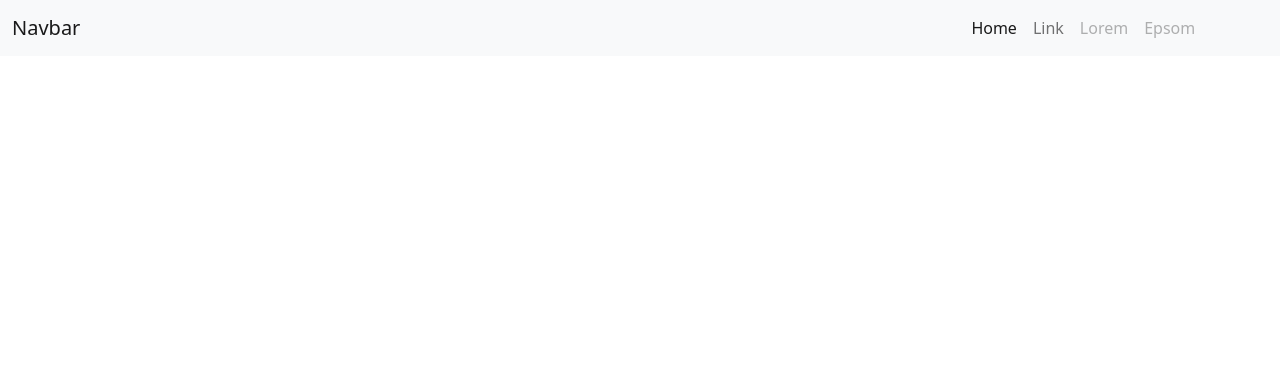
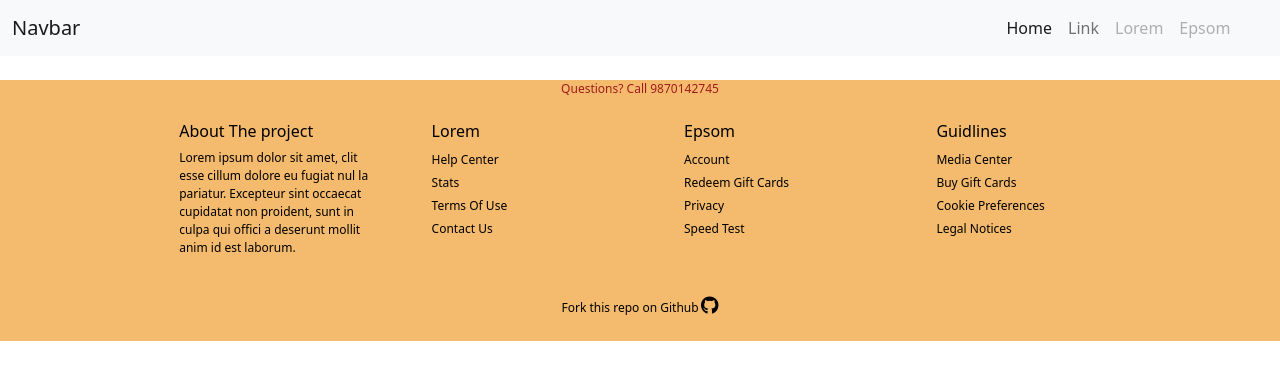
Before and after one commit to deepvashisth/Covid_Tracker, a React (Create React App) app: page / in a window 1280 px wide. Shown: the top 380 px of the page. Built offline with nearby package versions, Linux system fonts and the light colour scheme.

Commit message:
Added Footer

```diff
--- a/public/index.html
+++ b/public/index.html
@@ -13,7 +13,7 @@
     <link rel="manifest" href="%PUBLIC_URL%/manifest.json" />
     <!-- CSS only -->
     <link href="https://cdn.jsdelivr.net/npm/bootstrap@5.0.1/dist/css/bootstrap.min.css" rel="stylesheet" integrity="sha384-+0n0xVW2eSR5OomGNYDnhzAbDsOXxcvSN1TPprVMTNDbiYZCxYbOOl7+AMvyTG2x" crossorigin="anonymous">
-
+    <script src="https://kit.fontawesome.com/d7aa5ae3fe.js" crossorigin="anonymous"></script>
     <title>Covid Tracker</title>
   </head>
   <body>
--- a/src/App.js
+++ b/src/App.js
@@ -1,10 +1,14 @@
 import Navbar from './component/NavigationBar'
 import React from 'react'
+import Footer from './component/Footer'
+
 
 const App = () => {
   return (
     <div>
       <Navbar />
+
+      <Footer />
     </div>
   )
 }
--- /dev/null
+++ b/src/Css/Footer.css
@@ -0,0 +1,53 @@
+/* footer */
+.head {
+  background-color: #f2aa4ccf;
+}
+
+.footer {
+  max-width: 77%;
+  margin: 1.5rem auto;
+  overflow: auto;
+}
+
+.footer,
+.footer a {
+  color: #000;
+  font-size: 0.75rem;
+  text-decoration: none;
+}
+
+.footer p {
+  margin-bottom: 1.5rem;
+}
+.footer .footer-cols {
+  display: grid;
+  grid-template-columns: repeat(4, 1fr);
+  grid-gap: 1.5rem;
+}
+
+.footer li {
+  line-height: 1.9;
+  list-style-type: none;
+}
+.github {
+  text-align: center;
+  font-size: 9px;
+}
+
+@media (max-width: 900px) {
+  .footer .footer-cols {
+    grid-template-columns: repeat(3, 1fr);
+  }
+}
+@media (max-width: 650px) {
+  .footer .footer-cols {
+    grid-template-columns: repeat(2, 1fr);
+  }
+}
+
+@media (max-width: 360px) {
+  .footer .footer-cols {
+    grid-template-columns: repeat(1, 1fr);
+    text-align: center;
+  }
+}
--- a/src/Css/NavigationBar.css
+++ b/src/Css/NavigationBar.css
@@ -1,3 +1,3 @@
 .nav-items {
-  margin-left: 74%;
+  margin-left: 77%;
 }
--- /dev/null
+++ b/src/component/Footer.js
@@ -0,0 +1,50 @@
+import "../Css/Footer.css"
+
+const Footer = () => {
+    return (
+        <div className="head">
+        <footer class="footer">
+        <p style={{textAlign:'center',color:'#a01c1c'}}>Questions? Call 9870142745</p>
+
+        <div class="footer-cols">
+            <ul style={{maxHeight:'50%'}}>
+                <h6>About The project</h6>
+                <p>Lorem ipsum dolor sit amet, clit esse cillum dolore eu fugiat nul
+                la pariatur. Excepteur sint occaecat cupidatat non proident, sunt in culpa qui offici
+                a deserunt mollit anim id est laborum.</p>
+
+            </ul>
+            <ul>
+                <h6>Lorem</h6>
+                <li><a href="/">Help Center</a></li>
+                <li><a href="/">Stats</a></li>
+                <li><a href="/">Terms Of Use</a></li>
+                <li><a href="/">Contact Us</a></li>
+            </ul>
+            <ul>
+                <h6>Epsom</h6>
+                <li><a href="/">Account</a></li>
+                <li><a href="/">Redeem Gift Cards</a></li>
+                <li><a href="/">Privacy</a></li>
+                <li><a href="/">Speed Test</a></li>
+            </ul>
+            <ul>
+                <h6>Guidlines</h6>
+                <li><a href="/">Media Center</a></li>
+                <li><a href="/">Buy Gift Cards</a></li>
+                <li><a href="/">Cookie Preferences</a></li>
+                <li><a href="/">Legal Notices</a></li>
+            </ul>
+
+
+        </div>
+
+        <p className='github'> <a href="https://github.com/deepvashisth/Covid_Tracker">Fork this repo on Github</a> <i class="fab fa-github fa-2x"></i></p>
+
+    </footer>
+
+        </div>
+    )
+}
+
+export default Footer
--- a/src/component/NavigationBar.js
+++ b/src/component/NavigationBar.js
@@ -10,7 +10,7 @@ const NavigationBar = () => {
     <button className="navbar-toggler" type="button" data-bs-toggle="collapse" data-bs-target="#navbarTogglerDemo02" aria-controls="navbarTogglerDemo02" aria-expanded="false" aria-label="Toggle navigation">
       <span className="navbar-toggler-icon"></span>
     </button>
-    <div className="collapse navbar-collapse" id="navbarTogglerDemo02">
+    <div className="collapse navbar-collapse " id="navbarTogglerDemo02">
       <ul className="navbar-nav me-auto mb-2 mb-lg-0 nav-items">
         <li className="nav-item">
           <a className="nav-link active" aria-current="page" href="/">Home</a>
```
